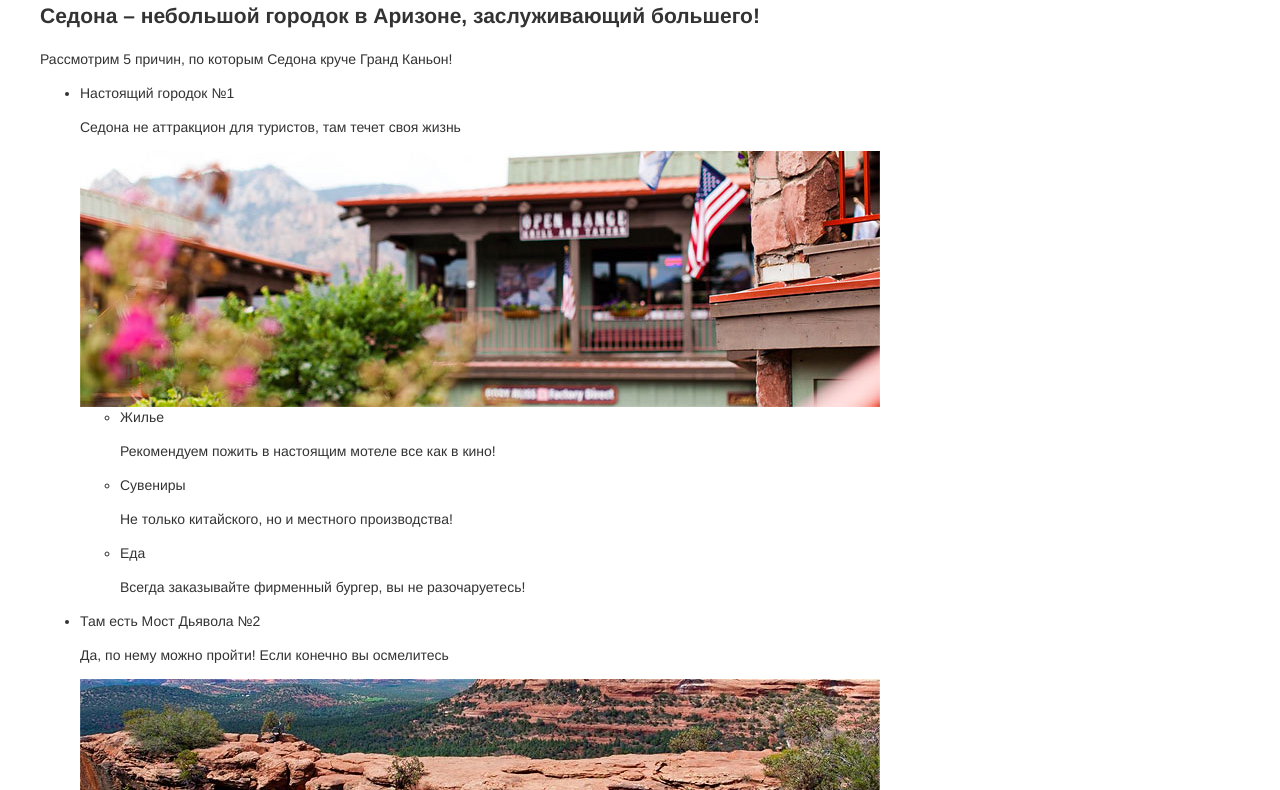
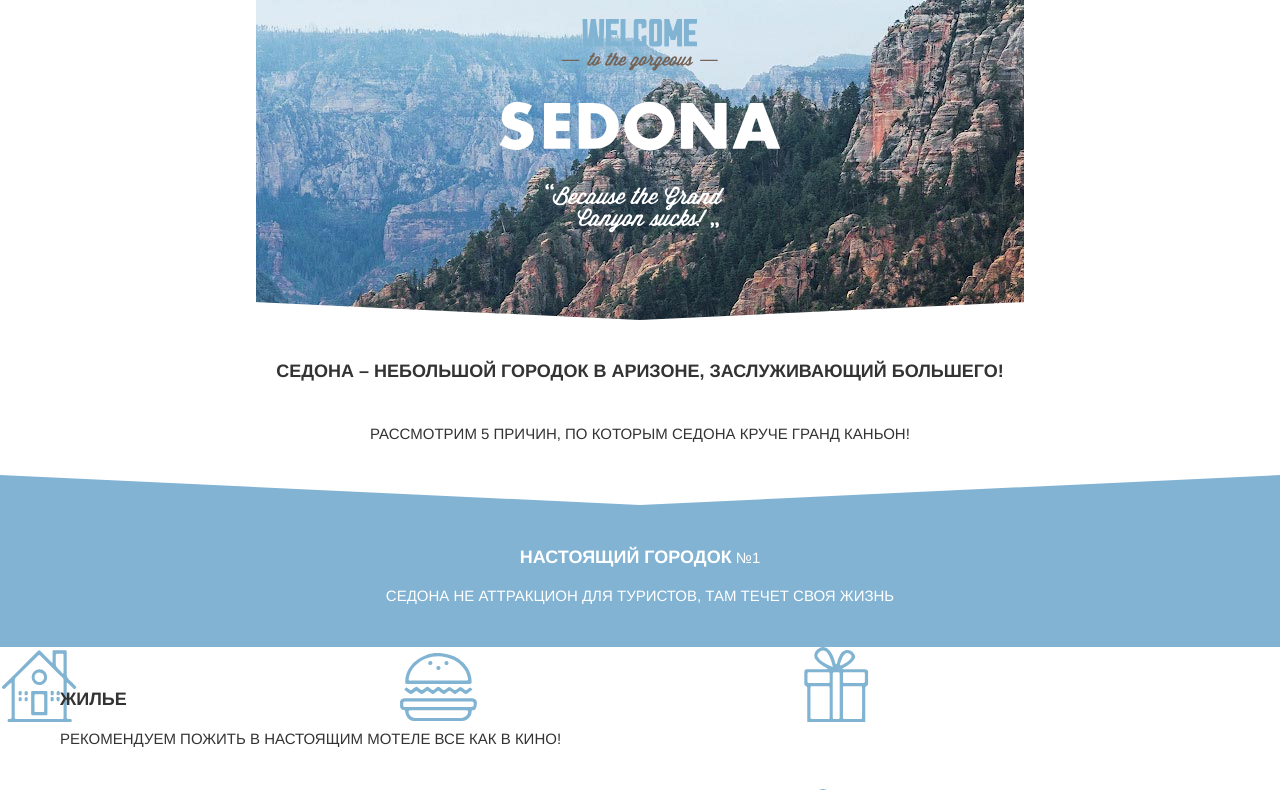
Before and after one commit to lonixoon/sedona-adaptive, a plain HTML site: page index.html in a window 1280 px wide. Shown: the part 163-953 px from the top of the page. Drawn offline with Linux system fonts and the light colour scheme.

Commit message:
стилизация index.html

```diff
--- a/index.html
+++ b/index.html
@@ -19,71 +19,80 @@
         </ul>
       </div>
     </nav>
+    <div class="page-header__wrapper">
       <div class="page-header__logo">
         <picture>
           <source srcset="img/logo-desktop.svg" media="(min-width: 1200px)">
-        <source srcset="img/logo.svg" media="(max-width: 1999px)">
+          <!-- <source srcset="img/logo.svg" media="(max-width: 1999px)"> -->
           <img src="img/logo.svg" alt="Седона">
         </picture>
+        <div class="page-header__title">
+          <img src="img/title-index.svg" width="280" alt="Wellcome to Sedona">
+        </div>
+      </div>
     </div>
   </header>
-  <main class="container">
+  <main>
     <section class="advantages">
-      <h2 class="advantages__title">Седона – небольшой городок в Аризоне, заслуживающий большего!</h2>
-      <span class="advantages__intro">Рассмотрим 5 причин, по которым Седона круче Гранд Каньон!</span>
+      <div class="advantages__wrapper">
+        <h3 class="advantages__title">Седона – небольшой городок в Аризоне, заслуживающий большего!</h3>
+        <p class="advantages__intro">Рассмотрим 5 причин, по которым Седона круче Гранд Каньон!</p>
         <ul class="advantages__list">
 
-        <li cclass="advantages__item">
+          <li class="advantages__item  advantages__item--bg-blue  advantages__item--corner">
             <span class="advantages__subtitle">Настоящий городок</span>
             <span class="advantages__number">№1</span>
             <p class="advantages__description">Седона не аттракцион для туристов, там течет своя жизнь</p>
+            <!-- <div class="advantages__img">
               <picture>
                 <source srcset="img/index-hotel-desktop.jpg" media="(min-width: 1200px)">
                 <source srcset="img/index-hotel-tabled.jpg" media="(min-width: 768px) and (max-width: 1999px)">
-            <source srcset="img/index-hotel-mobile.jpg" media="(max-width: 767px)">
-            <img src="index-hotel-mobile.jpg" alt="Мотель">
+                <img src="img/index-hotel-mobile.jpg" alt="Мотель">
               </picture>
+            </div> -->
           </li>
           <ul class="advantages__nested-list">
-          <li class="advantages__item">
+              <li class="advantages__item  advantages__item--house">
                 <span class="advantages__subtitle">Жилье</span>
                 <p class="advantages__description">Рекомендуем пожить в настоящим мотеле все как в кино!</p>
               </li>
-          <li class="advantages__item">
+
+              <li class="advantages__item  advantages__item--food">
                 <span class="advantages__subtitle">Сувениры</span>
                 <p class="advantages__description">Не только китайского, но и местного производства!</p>
               </li>
-          <li class="advantages__item">
+
+              <li class="advantages__item  advantages__item--souvenirs">
                 <span class="advantages__subtitle">Еда</span>
                 <p class="advantages__description">Всегда заказывайте фирменный бургер, вы не разочаруетесь!</p>
               </li>
             </ul>
 
-        <li class="advantages__item">
+
+          <li class="advantages__item  advantages__item--bg-blue">
             <span class="advantages__subtitle">Там есть Мост Дьявола</span>
             <span class="advantages__number">№2</span>
             <p class="advantages__description">Да, по нему можно пройти! Если конечно вы осмелитесь</p>
-          <picture>
+            <!-- <picture>
               <source srcset="img/index-brige-desktop.jpg" media="(min-width: 1200px)">
               <source srcset="img/index-brige-tabled.jpg" media="(min-width: 768px) and (max-width: 1999px)">
-            <source srcset="img/index-brige-mobile.jpg" media="(max-width: 767px)">
-            <img src="index-brige-mobile.jpg" alt="Мост Дьявола">
-          </picture>
+              <img src="img/index-brige-mobile.jpg" alt="Мост Дьявола">
+            </picture> -->
           </li>
 
-        <li class="advantages__item">
+          <li class="advantages__item  advantages__item--bg-gray">
             <span class="advantages__subtitle">Небольшая площадь</span>
             <span class="advantages__number">№3</span>
             <p class="advantages__description">Все достопримечательности находятся очень близко</p>
           </li>
 
-        <li class="advantages__item">
+          <li class="advantages__item  advantages__item--bg-gray">
             <span class="advantages__subtitle">Красивая дорога</span>
             <span class="advantages__number">№4</span>
             <p class="advantages__description">Ехать в Седону из Лас-Вегаса совсем не скучно!</p>
           </li>
 
-        <li class="advantages__item">
+          <li class="advantages__item  advantages__item--bg-gray">
             <span class="advantages__subtitle">Мало туристов</span>
             <span class="advantages__number">№5</span>
             <p class="advantages__description">Большинство едет в Гранд Каньон и толпится там</p>
@@ -91,6 +100,7 @@
           </li>
 
         </ul>
+      </div>
     </section>
     <section class="map">
       <h2 class="map__title">Заинтересовались?</h2>
@@ -99,7 +109,6 @@
       <picture>
         <source srcset="img/index-map-desktop.jpg" media="(min-width: 1200px)">
         <source srcset="img/index-map-tabled.jpg" media="(min-width: 768px) and (max-width: 1999px)">
-        <source srcset="img/index-map-mobile.jpg" media="(max-width: 767px)">
         <img src="img/index-map-mobile.jpg" alt="Карта">
       </picture>
     </section>
--- /dev/null
+++ b/less/blocks/_advantages.less
@@ -0,0 +1,77 @@
+.advantages {
+  text-align: center;
+
+  &__title {
+    .padding();
+    margin: 40px 0;
+  }
+
+
+  &__intro {
+    position: relative;
+    .padding();
+    margin-bottom: 60px;
+
+    &::after {
+      position: absolute;
+      content: "";
+      bottom: -60px;
+      left: 0;
+      width: 100%;
+      height: 30px;
+      background: url(../img/corner-blue.svg);
+    }
+  }
+
+
+  &__list {
+    padding: 0;
+    list-style: none;
+  }
+
+
+  &__item {
+    padding: 40px 0;
+    .padding();
+
+    &--bg-blue {
+      color: #FFF;
+      background-color: @blue-base;
+    }
+
+    &--bg-gray {
+      background-color: @gray-lighter;
+    }
+
+    &--house, &--food, &--souvenirs {
+      padding-left: 60px;
+      background: url(../img/icon-advantages.svg) no-repeat;
+    }
+
+
+    // &--corner {
+    //   position: relative;
+
+    //   ::before {
+
+    //   }
+    // }
+  }
+
+  &__description {
+    margin-bottom: 0;
+  }
+
+
+  &__nested-list {
+    padding: 0;
+    list-style: none;
+    text-align: left;
+  }
+
+
+  &__subtitle {
+    font-size: 18px;
+    font-weight: 700;
+  }
+}
--- a/less/blocks/_main-nav.less
+++ b/less/blocks/_main-nav.less
@@ -11,8 +11,9 @@
   &__items {
     padding: 0;
     margin: 0;
-    font-weight: 700;
+    // font-weight: 700;
     list-style: none;
+    box-shadow: inset 0 -6px 10px -8px;
   }
 
 
@@ -85,7 +86,7 @@
       position: absolute;
       right: 0;
       top: 0;
-      width: 70px;
+      width: 60px;
       height: 50px;
       font-size: 0;
       border: none;
@@ -109,9 +110,9 @@
         content: "";
         position: absolute;
         top: 15px;
-        left: 17px;
+        left: 13px;
         width: 36px;
-        height: 2px;
+        height: 3px;
         background: #fff;
         box-shadow: 0 8px 0 0 #fff,
                     0 16px 0 0 #fff;
@@ -139,7 +140,7 @@
     &--opened {
 
       .main-nav__toggle {
-        top: 1px;
+        top: 0;
         right: 0;
 
         &::before,
@@ -151,7 +152,7 @@
           margin-left: -18px;
           width: 36px;
 
-          height: 2px;
+          height: 3px;
           background: #fff;
         }
 
--- /dev/null
+++ b/less/blocks/_page-header.less
@@ -0,0 +1,26 @@
+.page-header {
+  position: relative;
+
+  &::after {
+    position: absolute;
+    content: "";
+    bottom: 0px;
+    width: 100%;
+    height: 30px;
+    background: url(../img/corner-white.svg);
+  }
+
+  &__wrapper {
+    background: url(../img/bg-tabled.jpg) no-repeat 50% 0px;
+  }
+
+
+  &__logo {
+    text-align: center;
+  }
+
+
+  &__title {
+    padding: 35px 0 88px 0;
+  }
+}
--- a/less/global/_container.less
+++ b/less/global/_container.less
@@ -1,18 +1,21 @@
 .container {
-  box-sizing: content-box;
-  width: 320px;
+  // box-sizing: content-box;
+  // width: 340px;
+  width: 100%;
   margin: 0 auto;
-  padding: 0 10px;
+  padding: 0 20px;
 }
 
-@media @tabled-width {
-  .container {
-    width: 768px;
-  }
-}
+// @media @tabled-width {
+//   .container {
+//     box-sizing: content-box;
+//     width: 768px;
+//     padding: 0 20px;
+//   }
+// }
 
-@media @desktop-width {
-  .container {
-    width: 1200px;
-  }
-}
+// @media @desktop-width {
+//   .container {
+//     width: 1200px;
+//   }
+// }
--- /dev/null
+++ b/less/global/_typography.less
@@ -0,0 +1,21 @@
+body {
+  font-size: 15px;
+  text-transform: uppercase;
+}
+
+h1, h2, {
+  text-align: center;
+  font-size: 20px;
+  line-height: 1.3;
+}
+
+h3 {
+  text-align: center;
+  font-size: 18px;
+  line-height: 1.3;
+}
+
+.padding() {
+  padding-left: 20px;
+  padding-right: 20px;
+}
--- a/less/style.less
+++ b/less/style.less
@@ -1,6 +1,10 @@
 @import "global/_normalize.less";
 @import "global/_variables.less";
 @import "global/_scaffolding.less";
+@import "global/_typography.less";
 @import "global/_container.less";
 
+
+@import "blocks/_page-header.less";
 @import "blocks/_main-nav.less";
+@import "blocks/_advantages.less";
```
Also changed, not shown: form.html (+2 -2 lines), css/style.css, img/corner-blue.svg (added), img/corner-white.svg (added), 1 other file. Lines whose indentation alone changed are shown as unchanged.
